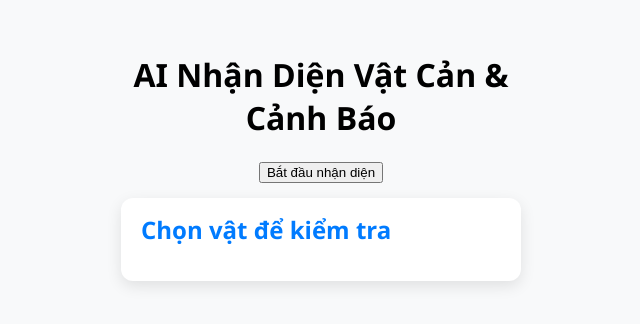
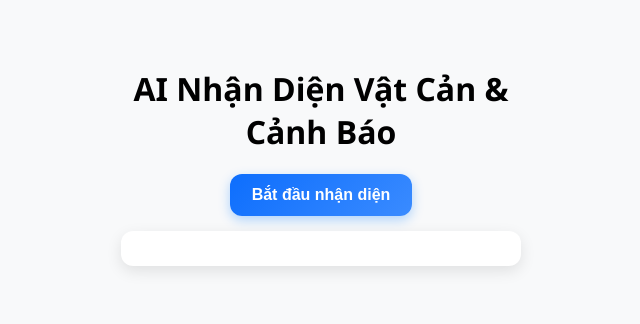
Before and after one commit to vothibichhop/NHOM8, a plain HTML site: page index.html in a window 1280 px wide. Shown: the part 244-568 px from the top of the page, without its empty margins (319-959 px from the left). Drawn offline with nearby package versions, Linux system fonts and the light colour scheme.

Commit message:
Update index.html

```diff
--- a/index.html
+++ b/index.html
@@ -21,6 +21,30 @@
       align-items: center;
       flex-direction: column;
       min-height: 100vh;
+    }
+
+    #start-btn {
+      padding: 12px 22px;
+      font-size: 16px;
+      font-weight: 600;
+      color: white;
+      background: linear-gradient(135deg, #0d6efd, #3a8bff);
+      border: none;
+      border-radius: 12px;
+      cursor: pointer;
+      transition: 0.25s ease;
+      box-shadow: 0 4px 12px rgba(0, 123, 255, 0.3);
+    }
+
+    #start-btn:hover {
+      background: linear-gradient(135deg, #0b5ed7, #3a7cff);
+      box-shadow: 0 6px 16px rgba(0, 123, 255, 0.4);
+      transform: translateY(-2px);
+    }
+
+    #start-btn:active {
+      transform: scale(0.96);
+      box-shadow: 0 3px 10px rgba(0, 123, 255, 0.3);
     }
 
     .container {
@@ -65,10 +89,9 @@
 
     <div id="canvas-container"></div>
 
-    <div class="info-card" id="nutrient-card">
-      <h2 id="nutrient-title">Chọn vật để kiểm tra</h2>
-      <p id="nutrient-text"></p>
-      <p id="benefit-text"></p>
+    <div class="info-card" id="object-card">
+      <p id="object-desc"></p>
+      <p id="object-warning"></p>
     </div>
   </div>
 
```
